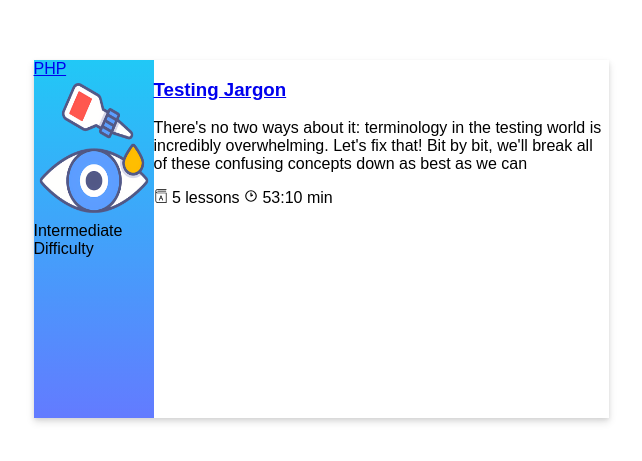
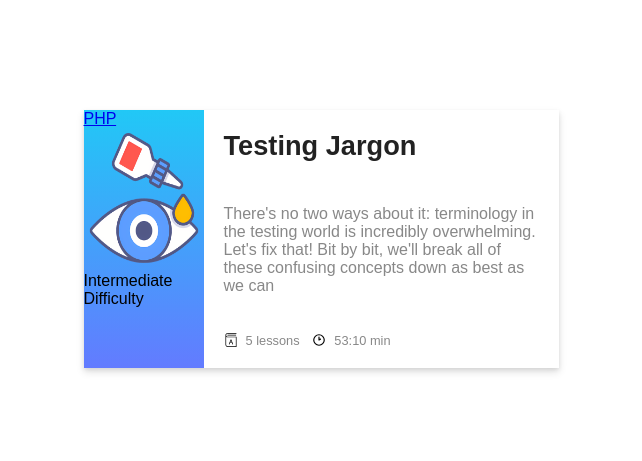
Before and after one commit to anik158/card-workshop, a website: page index.html in a window 1280 px wide. Shown: the part 169-630 px from the top of the page, without its empty margins (319-961 px from the left). Drawn offline with Linux system fonts and the light colour scheme; a web font is replaced by a local one.

Commit message:
card-right complete

```diff
--- a/app/css/main.css
+++ b/app/css/main.css
@@ -9,12 +9,55 @@ body{
 }
 .card{
     box-shadow: 0 4px 8px 0 rgba(0,0,0,.12),  0 2px 4px 0 rgba(0,0,0,0.08);
-    width: 575px;
-    height: 358px;
+    width: 475px;
+    height: 258px;
 
     display: flex;
 }
 
-.left-card{
+.card-left{
     background: linear-gradient(to bottom, #21c8f6, #637bff);
 }
+
+.card-right, .card-right{
+    padding: 20px;
+}
+
+.card-right{
+    color: #888;
+    display: flex;
+    flex-direction: column;
+}
+
+.card-right-title{
+    color:#222;
+    font-size: 1.7rem;
+    font-weight: 700;
+    margin-top: 0;
+}
+
+.card-right-title > a{
+    text-decoration: none;
+    color: inherit;
+}
+
+.card-excerpt{
+    flex: 1;
+}
+
+.card-meta{
+    display: flex;
+    font-size: 0.8em;
+}
+
+.card-meta > div:first-child{
+    margin-right: 1em;
+}
+
+.card-meta > div{
+    display: flex;
+}
+
+.card-meta > div > img {
+    margin-right: 8px;
+}
--- a/index.html
+++ b/index.html
@@ -13,25 +13,32 @@
 
     <div class="card">
 
-        <div class="left-card">
+        <div class="card-left">
             <a href="#">PHP</a>
             <img width="120px" height="140px" src="app/img/eye-drop.png" alt="eye-drop">
 
             <span>Intermediate Difficulty</span>
         </div>
 
-        <div class="right-card" >
-            <h3><a href="#">Testing Jargon</a></h3>
-            <p>There's no two ways about it: terminology in the testing world is
+        <div class="card-right" >
+            <h3 class="card-right-title"><a href="#">Testing Jargon</a></h3>
+
+            <p class="card-excerpt">There's no two ways about it: terminology in the testing world is
             incredibly overwhelming. Let's fix that! Bit by bit, we'll break
                 all of these confusing concepts down as best as we can</p>
 
-            <div>
-                <img width="14px" height="14px" src="app/img/book-svgrepo-com.svg" alt="book">
-                5 lessons
+            <div class="card-meta">
 
-                <img width="14px" height="14px" src="app/img/clock-two-svgrepo-com.svg" alt="clock">
-                53:10 min
+                <div>
+                    <img width="14px" height="14px" src="app/img/book-svgrepo-com.svg" alt="book">
+                    5 lessons
+                </div>
+
+                <div>
+                    <img width="14px" height="14px" src="app/img/clock-two-svgrepo-com.svg" alt="clock">
+                    53:10 min
+                </div>
+
             </div>
         </div>
     </div>
```
